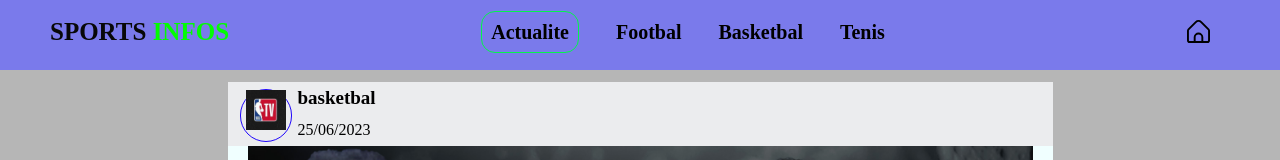
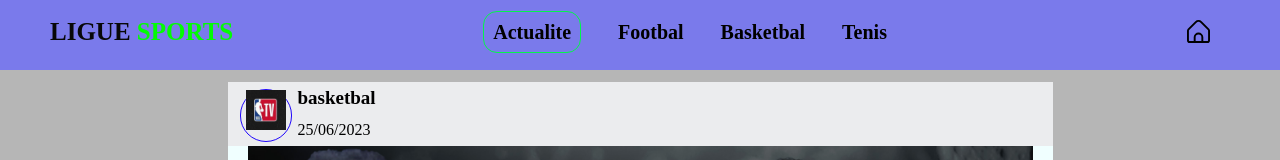
Before and after one commit to valeusmarcus/t, a plain HTML site: page index.html in a window 1280 px wide. Shown: the top 160 px of the page. Drawn offline with Linux system fonts and the light colour scheme; a script that the page names is missing.

Commit message:
Add files via upload

```diff
--- a/index.html
+++ b/index.html
@@ -6,7 +6,7 @@
     <meta name="viewport" content="width=device-width, initial-scale=1.0">
     <meta name="descrition"
         content=" infos sportive qui fait la une, footbal , basketbal , tenis. choisissez sports infos">
-    <title> SPORTS INFOS </title>
+    <title>  LIGUE SPORTS</title>
     <link rel="stylesheet" href="style.css">
 </head>
 
@@ -15,7 +15,7 @@
     <header class="topbar">
         <div class="topbar-logo">
             <a href="">
-                SPORTS <span>INFOS</span>
+                LIGUE <span>SPORTS</span>
             </a>
         </div>
         <div class="topbar-nav">
```
